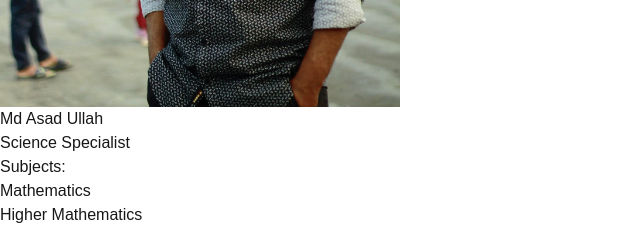
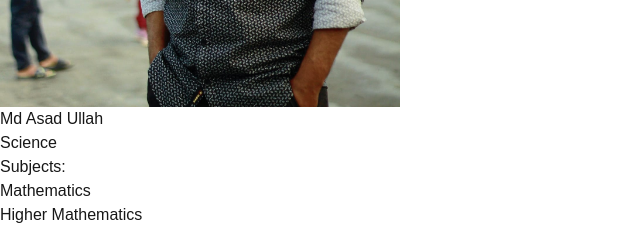
Before and after one commit to parvez13913/arham-e-certificate, a Next.js app: page /teachers in a window 1280 px wide. Shown: the part 6460-6685 px from the top of the page, without its empty margins (0-640 px from the left). Built offline with nearby package versions, Linux system fonts and the light colour scheme.

Commit message:
Modified the code

```diff
--- a/src/app/teachers/page.tsx
+++ b/src/app/teachers/page.tsx
@@ -58,7 +58,7 @@
   },
   {
     name: "Md Asad Ullah",
-    role: "Science Specialist",
+    role: "Science",
     subjects: ["Mathematics", "Higher Mathematics"],
     image: "/tarek.jpg",
   },
```
